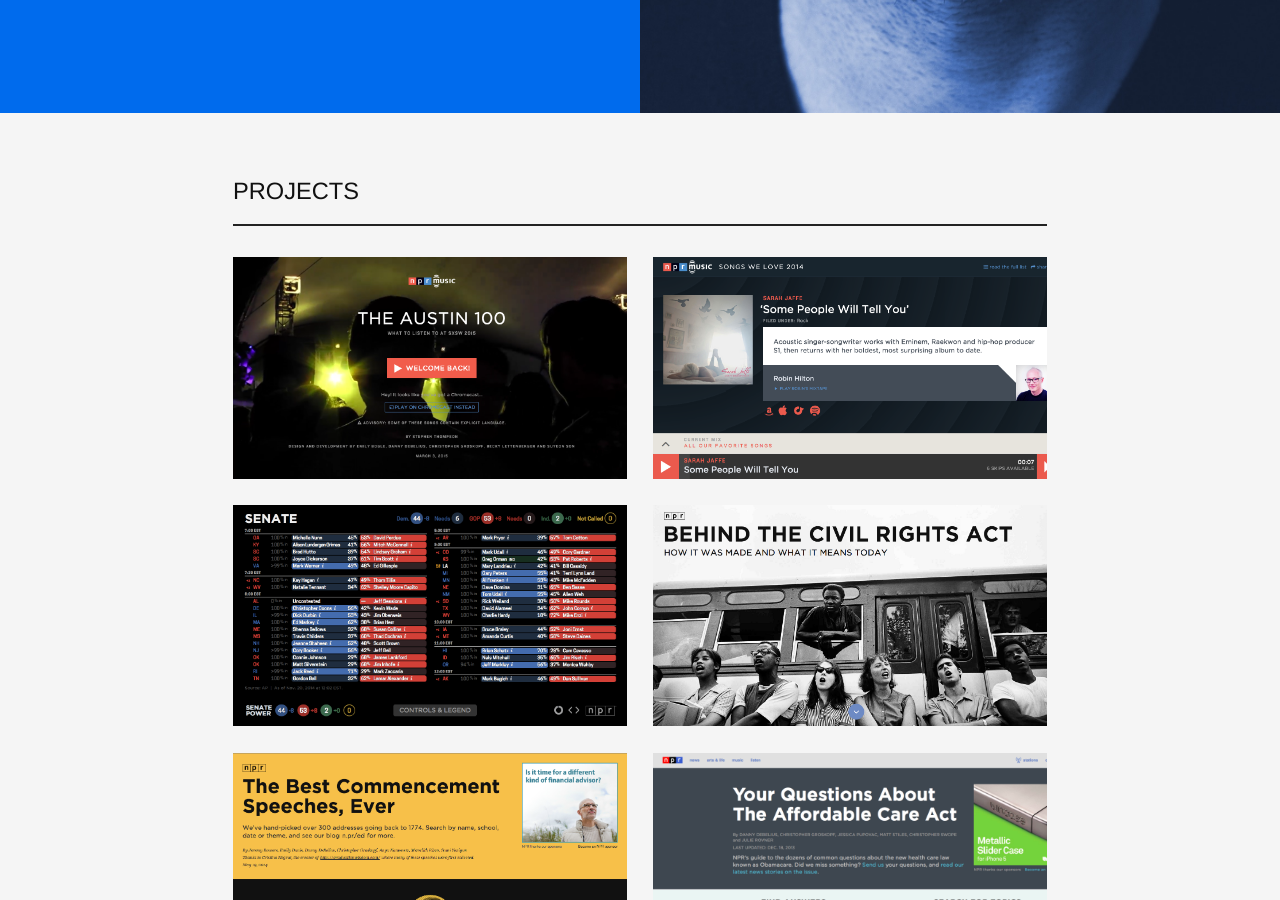
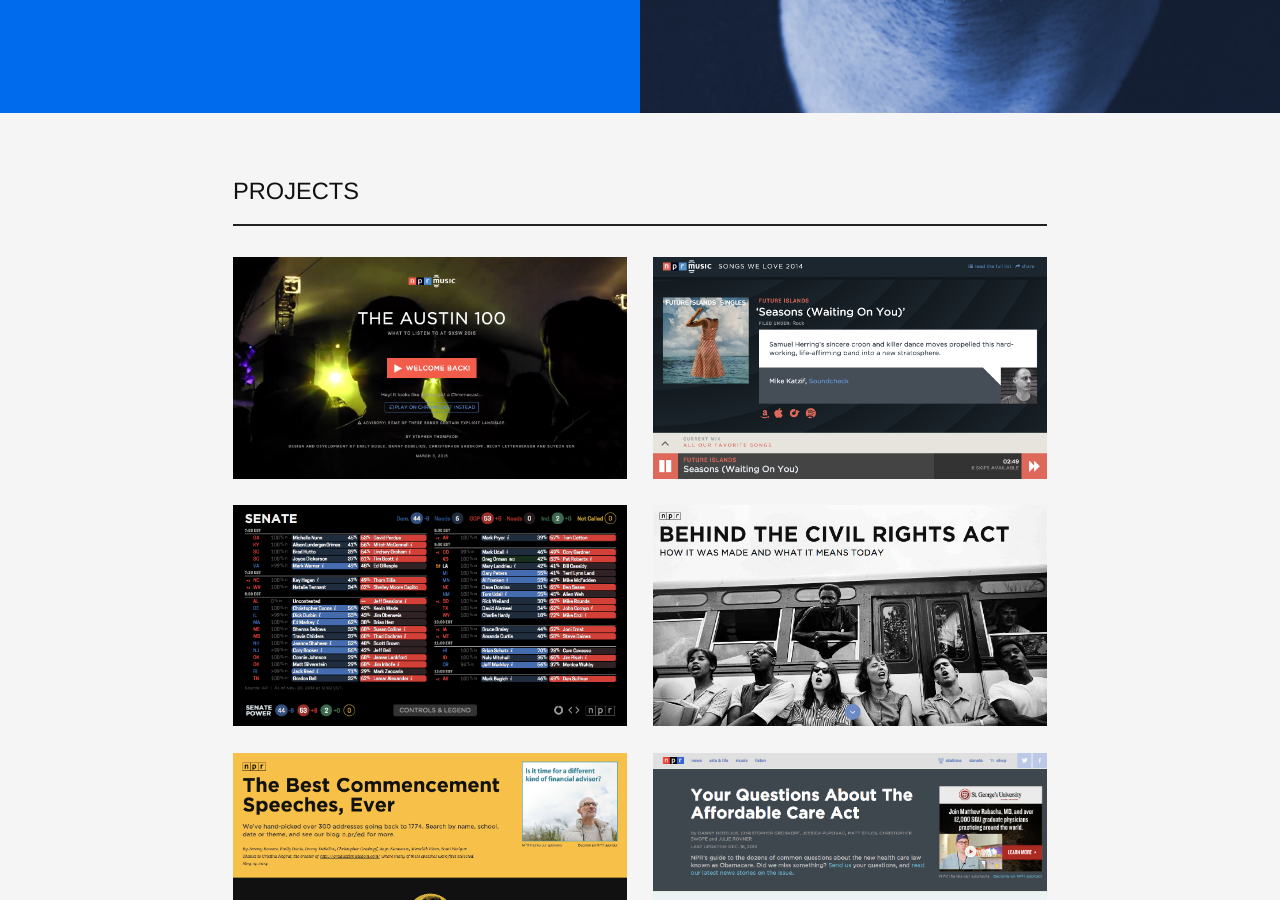
Before and after one commit to dannydb/dannydb.github.io, a Jekyll site: the page built from index.md, in a window 1280 px wide and 900 px high, scrolled down 787 px. Built offline with Jekyll 4.4.1, drawn with Linux system fonts in a browser that asks for light colours.

Commit message:
Fix project screenshots, add repo links

```diff
--- a/_layouts/home.html
+++ b/_layouts/home.html
@@ -104,7 +104,7 @@ layout: default
                             <h2>
                                 <a class="post-link" href="{{ project.url }}">{{ project.name }}</a>
                             </h2>
-                            <p class="post-meta">{{ project.date }} {% if project.repo %} (<a href="http://github.com/{{ project.repo }}">Repo</a>) {% endif %}</a></p>
+                            {% if project.repo %}<p class="project-meta"><a class="repo-link" href="http://github.com/{{ project.repo }}">View On GitHub</a></p>{% endif %}
                             <p class="project-description">{{ project.description }}</p>
                         </div>
                     </li>
--- a/_sass/_work.scss
+++ b/_sass/_work.scss
@@ -22,7 +22,6 @@
 			display: block;
 			background-size: cover;
 			background-position: top left;
-			// padding-bottom: 100%;
 			padding-bottom: 56.25%;
 
 			.touch & {
@@ -56,7 +55,8 @@
 					opacity: 1;
 				}
 
-				h2 a {
+				h2 a,
+				.project-meta {
 					@include translate2d(0, 0);
 					opacity: 1;
 				}
@@ -65,6 +65,8 @@
 	}
 
 	.project-info {
+		position: relative;
+
 		h2 {
 			line-height: 1.1;
 			font-size: $base-font-size * 1.3;
@@ -74,17 +76,29 @@
 		}
 
 		.touch & {
+			h2 {
+				margin-bottom: 0;
+			}
+
 			h2 a {
 				display: block;
 				font-size: $base-font-size;
 				color: $text-color;
-				// background: #eee;
-				// padding: 0.5rem;
-				// min-height: 3rem;
 
 			    @media #{$medium-up} {
 					font-size: $base-font-size * 0.8;
 			    }
+			}
+
+			.repo-link,
+			.repo-link:visited {
+				color: #999;
+				font-size: $base-font-size * 0.75;
+			}
+
+			.repo-link:hover {
+				color: #000;
+				text-decoration: none;
 			}
 		}
 
@@ -120,9 +134,33 @@
 					text-decoration: none;
 				}
 			}
+
+			.project-meta {
+				@include transition(all 300ms ease-in-out 10ms);
+				@include translate2d(10%, 0);
+				width: 100%;
+				opacity: 0;
+				position: absolute;
+				bottom: 0;
+				right: 0;
+				color: #fff;
+				padding: 0.75rem 1.5rem;
+				z-index: 200;
+				text-align: right;
+			}
+
+			.repo-link,
+			.repo-link:visited {
+				color: rgba(255,255,255,0.8);
+				font-size: $base-font-size * 0.75;
+			}
+
+			.repo-link:hover {
+				color: rgba(255,255,255,1);
+				text-decoration: none;
+			}
 		}
 
-		.post-meta,
 		.project-description {
 			display: none;
 		}
```
Also changed, not shown: _data/projects.yml (+10 -11 lines), img/aca-16x9.png (added), img/arresteddevelopment-16x9.png (added), img/austin-16x9.png (renamed from img/austin.png), img/civil-rights-16x9.png (added), img/commencement-16x9.png (added), img/election-16x9.png (renamed from img/election.png), img/lobbying-16x9.png (added), img/shaleplay-16x9.png (added), img/songs-16x9.png (added).
